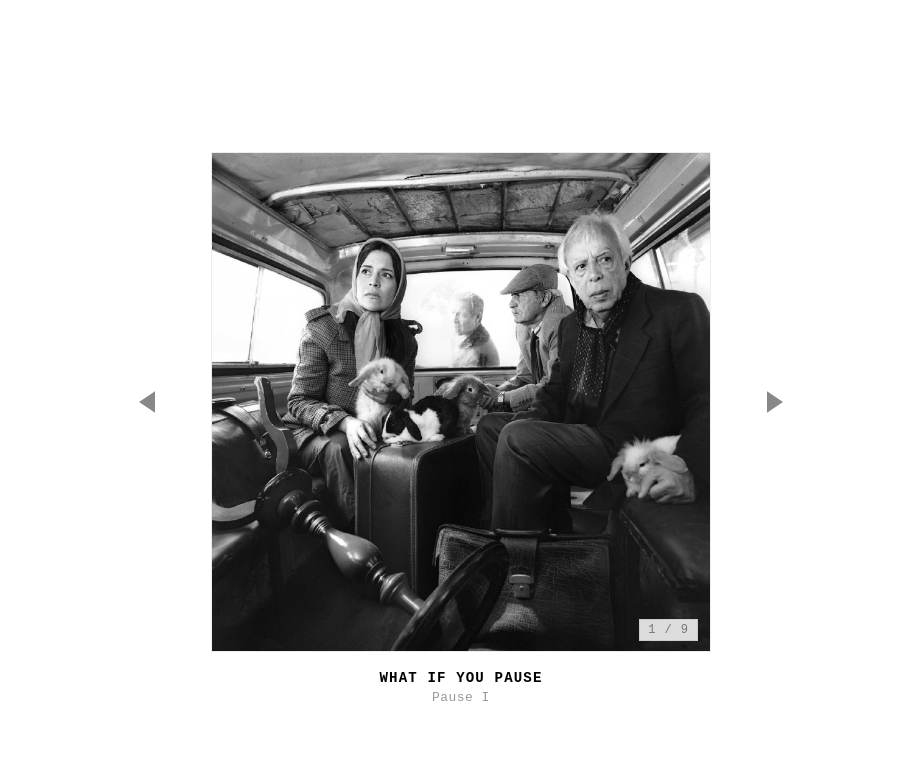
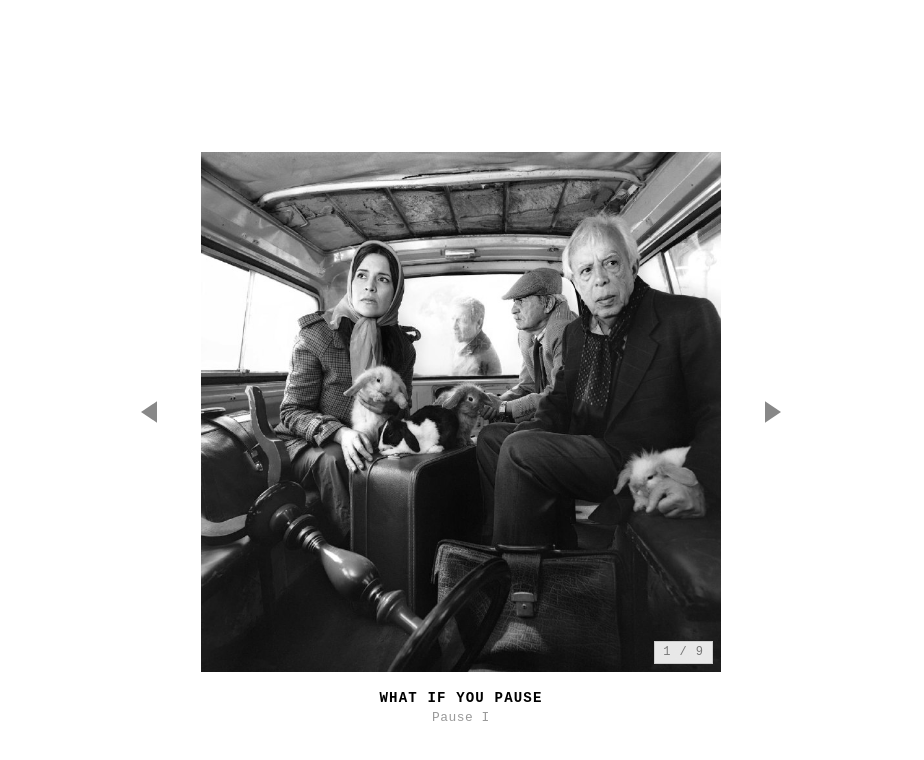
Before and after one commit to MobinShekari84/Ebhtehaj-Ghanadzade, a plain HTML site: page collections.html in a window 1280 px wide. Shown: the full height of the page, 356-1280 px from the left. Drawn offline with Linux system fonts and the light colour scheme.

Commit message:
Remove grey square frame from non-square collections, reorder Quarter Past Twelve sequence to match panorama, and add full panorama as final 10th photo

```diff
--- a/main.js
+++ b/main.js
@@ -58,17 +58,18 @@ document.addEventListener("DOMContentLoaded", () => {
     "quarter-past-twelve": {
       title: "QUARTER PAST TWELVE",
       year: "2022",
-      description: "Formal visual investigation into arrested time and fragmented narratives.",
+      description: "A continuous staged panoramic sequence composed of 9 consecutive frames, concluding with the complete panoramic tableau.",
       photos: [
-        { src: "Albums/Quarter-Past-Twelve/Quarter_01.jpg", caption: "12:15 — Sequence 1" },
-        { src: "Albums/Quarter-Past-Twelve/Quarter_02.jpg", caption: "12:15 — Sequence 2" },
-        { src: "Albums/Quarter-Past-Twelve/Quarter_03.jpg", caption: "12:15 — Sequence 3" },
-        { src: "Albums/Quarter-Past-Twelve/Quarter_04.jpg", caption: "12:15 — Sequence 4" },
-        { src: "Albums/Quarter-Past-Twelve/Quarter_05.jpg", caption: "12:15 — Sequence 5" },
-        { src: "Albums/Quarter-Past-Twelve/Quarter_06.jpg", caption: "12:15 — Sequence 6" },
-        { src: "Albums/Quarter-Past-Twelve/Quarter_07.jpg", caption: "12:15 — Sequence 7" },
-        { src: "Albums/Quarter-Past-Twelve/Quarter_08.jpg", caption: "12:15 — Sequence 8" },
-        { src: "Albums/Quarter-Past-Twelve/Quarter_09.jpg", caption: "12:15 — Sequence 9" }
+        { src: "Albums/Quarter-Past-Twelve/Quarter_01.jpg", caption: "12:15 — Frame 1 (Panoramic Sequence)" },
+        { src: "Albums/Quarter-Past-Twelve/Quarter_09.jpg", caption: "12:15 — Frame 2 (Panoramic Sequence)" },
+        { src: "Albums/Quarter-Past-Twelve/Quarter_02.jpg", caption: "12:15 — Frame 3 (Panoramic Sequence)" },
+        { src: "Albums/Quarter-Past-Twelve/Quarter_08.jpg", caption: "12:15 — Frame 4 (Panoramic Sequence)" },
+        { src: "Albums/Quarter-Past-Twelve/Quarter_03.jpg", caption: "12:15 — Frame 5 (Panoramic Sequence)" },
+        { src: "Albums/Quarter-Past-Twelve/Quarter_05.jpg", caption: "12:15 — Frame 6 (Panoramic Sequence)" },
+        { src: "Albums/Quarter-Past-Twelve/Quarter_06.jpg", caption: "12:15 — Frame 7 (Panoramic Sequence)" },
+        { src: "Albums/Quarter-Past-Twelve/Quarter_04.jpg", caption: "12:15 — Frame 8 (Panoramic Sequence)" },
+        { src: "Albums/Quarter-Past-Twelve/Quarter_07.jpg", caption: "12:15 — Frame 9 (Panoramic Sequence)" },
+        { src: "Albums/Quarter-Past-Twelve/Quarter_10_Panorama.jpg", caption: "12:15 — Complete Panorama Tableau" }
       ]
     },
     "we-wont-reach-tehran": {
--- a/style.css
+++ b/style.css
@@ -309,8 +309,8 @@ body {
   display: flex;
   align-items: center;
   justify-content: center;
-  gap: 36px;
-  max-width: 720px;
+  gap: 24px;
+  max-width: 960px;
   width: 100%;
 }
 
@@ -325,6 +325,7 @@ body {
   justify-content: center;
   transition: color var(--transition-speed) ease, transform 0.15s ease;
   user-select: none;
+  flex-shrink: 0;
 }
 
 .nav-arrow:hover {
@@ -342,23 +343,24 @@ body {
   fill: currentColor;
 }
 
-/* 1:1 Square Photo Frame */
+/* Seamless Photo Frame (Borderless & Transparent for natural non-square & square aspect ratios) */
 .photo-box-square {
   position: relative;
-  width: 100%;
-  max-width: 500px;
-  aspect-ratio: 1 / 1;
-  background-color: var(--box-bg);
-  border: 1px solid var(--box-border);
-  overflow: hidden;
-  display: flex;
+  display: inline-flex;
   align-items: center;
   justify-content: center;
+  max-width: 100%;
+  background-color: transparent;
+  border: none;
+  overflow: visible;
+  line-height: 0;
 }
 
 .collection-photo-img {
-  width: 100%;
-  height: 100%;
+  max-width: 100%;
+  max-height: 520px;
+  width: auto;
+  height: auto;
   object-fit: contain;
   display: block;
   transition: opacity 0.3s ease;
@@ -366,15 +368,17 @@ body {
 
 .photo-counter-tag {
   position: absolute;
-  bottom: 10px;
-  right: 12px;
-  background: rgba(255, 255, 255, 0.85);
+  bottom: 8px;
+  right: 8px;
+  background: rgba(255, 255, 255, 0.9);
   font-size: 0.8rem;
   letter-spacing: 0.08em;
   color: var(--text-subtle);
   padding: 3px 8px;
-  border: 1px solid rgba(0, 0, 0, 0.08);
+  border: 1px solid rgba(0, 0, 0, 0.12);
   user-select: none;
+  line-height: 1.2;
+  z-index: 2;
 }
 
 .collection-meta-info {
```
Also changed, not shown: Albums/Quarter-Past-Twelve/Quarter_10_Panorama.jpg (added), Albums/Quarter-Past-Twelve/Quarter_10_Panorama.png (added).
